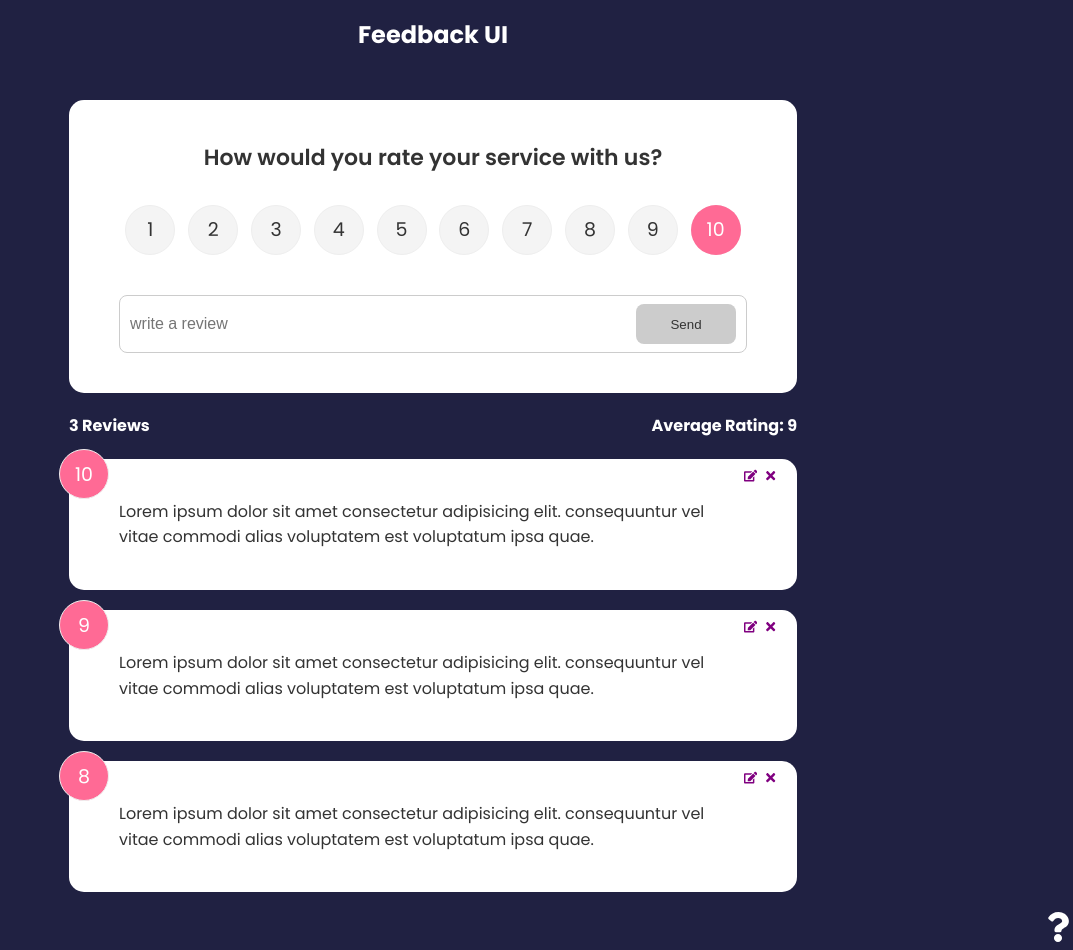
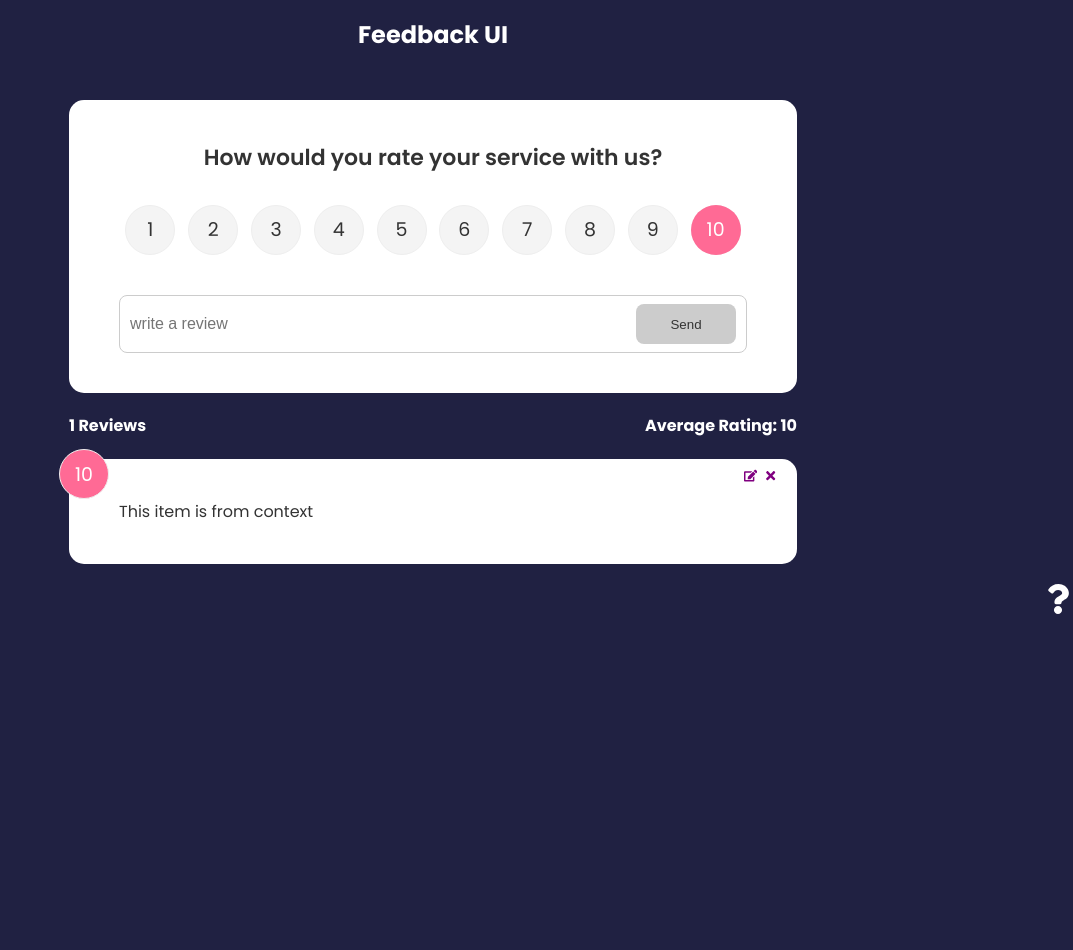
Before and after one commit to mehak2299/feedbackui, a React (Create React App) app: page / in a window 1280 px wide. Shown: the whole page, without its empty margins (207-1280 px from the left). After the commit the page ends 800 px from the top, so only its background shows below. Built offline with nearby package versions, Linux system fonts and the light colour scheme.

Commit message:
Add and delete functionality with useContext hook

```diff
--- a/src/App.js
+++ b/src/App.js
@@ -13,6 +13,7 @@ import About from './Components/About';
 import Card from './shared/Card'
 import AboutIcon from './shared/AboutIcon';
 import Post from './Components/Post';
+import { FeedbackProvider } from './context/FeedbackContext';
 function App() {
   const [Feedback, setFeedback] = useState(FeedbackData)
   const handleDelete = (id) => {
@@ -44,16 +45,17 @@ function App() {
   }
 
   return (
-    <div>
+
+      <FeedbackProvider>
       <BrowserRouter>
         <Header title={'Feedback UI'} />
         <Routes>
           <Route path='/' element={
             <>
               <div className='container'>
-                <FeedbackForm handleData={handleData} />
-                <FeedbackStats FeedbackData={Feedback} />
-                <Feedback_List FeedbackData={Feedback} handleDelete={handleDelete} handleEdit={handleEdit} />
+                <FeedbackForm />
+                <FeedbackStats />
+                <Feedback_List  handleEdit={handleEdit} />
               </div>
             </>
           }></Route>
@@ -63,8 +65,9 @@ function App() {
         </Routes>
         <AboutIcon />
       </BrowserRouter>
+      </FeedbackProvider>
 
-    </div>
+
   );
 }
 
--- a/src/Components/FeedbackForm.jsx
+++ b/src/Components/FeedbackForm.jsx
@@ -2,11 +2,16 @@ import React, { useState } from 'react'
 import Card from '../shared/Card'
 import RatingSelect from './RatingSelect'
 import Button from './Button'
+import { useContext } from 'react'
+import FeedbackContext from '../context/FeedbackContext'
+import { v4 as uuidv4 } from 'uuid';
+
 export default function FeedbackForm({handleData}) {
     const [text, setText] = useState('')
     const [btnDisabled, setBtnDisabled] = useState(true)
     const [message, setMessage] = useState('')
     const[rating,setRating]=useState()
+    const{feedback,setFeedback,addFeedback}=useContext(FeedbackContext)
     const handleTextChange = (e) => {
         if (text === '') {
             setBtnDisabled(true)
@@ -29,13 +34,14 @@ export default function FeedbackForm({handleData}) {
     const handleSubmit=(e)=>{
         e.preventDefault()
         if(text.trim().length>=10&&rating)
-        {
+        {  const id=uuidv4();
             const newFeedback={
                 text,
-                rating
+                rating,
+                id
             }
             console.log(newFeedback)
-            handleData(newFeedback)
+            addFeedback(newFeedback)
             setText(' ')
 
         }
--- a/src/Components/FeedbackStats.jsx
+++ b/src/Components/FeedbackStats.jsx
@@ -1,27 +1,28 @@
-import React from 'react'
+import React,{useContext}from 'react'
 import PropTypes from 'prop-types'
-export default function FeedbackStats({FeedbackData}) {
+import FeedbackContext from '../context/FeedbackContext'
+
+export default function FeedbackStats() {
+    const{feedback}=useContext(FeedbackContext)
+
     const AverageRating=()=>{
-        let average=FeedbackData.reduce((acc,curr)=>{
+        let average=feedback.reduce((acc,curr)=>{
                return acc+curr.rating
         },0)
-        if(FeedbackData.length===0)
+        if(feedback.length===0)
         {
             return 0;
         }
         else{
-        let avg= average/FeedbackData.length;
+        let avg= average/feedback.length;
         return avg=avg.toFixed(1).replace(/[.,]0$/,'');
         }
 
     }
     return (
     <div className='feedback-stats'>
-        <h4>{FeedbackData.length} Reviews</h4>
+        <h4>{feedback.length} Reviews</h4>
         <h4>Average Rating:  {AverageRating()}</h4>
     </div>
   )
 }
-FeedbackStats.propTypes = {
-    FeedbackData: PropTypes.array.isRequired,
-}
--- a/src/Components/Feedback_Item.jsx
+++ b/src/Components/Feedback_Item.jsx
@@ -2,10 +2,15 @@ import React, { useState } from 'react'
 import PropTypes from 'prop-types'
 import Card from '../shared/Card'
 import { FaTimes,FaEdit} from 'react-icons/fa'
-
-export default function Feedback_Item({ item,handleDelete,handleEdit}) {
+import { useContext } from 'react'
+import FeedbackContext from '../context/FeedbackContext'
+export default function Feedback_Item({ item,handleEdit}) {
     const [rating, setRating] = useState(7)
     const [text, setText] = useState("This is an example of feedbackItem")
+    const{feedback,setFeedback,deleteFeedback}=useContext(FeedbackContext)
+
+
+
     return (
         <Card reverse={false}>
 
@@ -14,7 +19,7 @@ export default function Feedback_Item({ item,handleDelete,handleEdit}) {
             <button className='edit' onClick={()=>{handleEdit(item.id)}}>
                 <FaEdit color='purple'/>
             </button>
-            <button className='close' onClick={()=>{handleDelete(item.id)}}>
+            <button className='close' onClick={()=>{deleteFeedback(item.id)}}>
                 <FaTimes color='purple' />
             </button>
 
--- a/src/Components/Feedback_List.jsx
+++ b/src/Components/Feedback_List.jsx
@@ -1,18 +1,19 @@
-import React from 'react'
+import React, { useEffect } from 'react'
 import Feedback_Item from './Feedback_Item'
-import PropTypes from 'prop-types'
 import FeedbackData from '../Data/FeedbackData'
+import { useContext } from 'react'
+import FeedbackContext from '../context/FeedbackContext'
 import{motion,AnimatePresence} from 'framer-motion'
-export default function Feedback_List({ FeedbackData,handleDelete,handleEdit }) {
-
-    if (!FeedbackData || FeedbackData.length <= 0) {
+export default function Feedback_List({ handleDelete,handleEdit }) {
+   const{feedback}=useContext(FeedbackContext)
+    if (!feedback || feedback.length <= 0) {
         return <p>No Feedback Data</p>
     }
-
+   console.log('feedback',feedback)
     return (
         <div className='feedback-list'>
             <AnimatePresence>
-            {FeedbackData.map((item) => {
+            {feedback.map((item) => {
                 return (
                     <motion.div key={item.id}
                     initial={{opacity:0}}
@@ -21,7 +22,6 @@ export default function Feedback_List({ FeedbackData,handleDelete,handleEdit })
                        <Feedback_Item
                         key={item.id}
                         item={item}
-                        handleDelete={handleDelete}
                         handleEdit={handleEdit}/>
                     </motion.div>
 
@@ -31,7 +31,3 @@ export default function Feedback_List({ FeedbackData,handleDelete,handleEdit })
         </div>
     )
 }
-
-Feedback_List.propTypes = {
-    FeedbackData: PropTypes.array.isRequired
-}
--- /dev/null
+++ b/src/context/FeedbackContext.jsx
@@ -0,0 +1,32 @@
+import { createContext, useState } from "react";
+
+const FeedbackContext = createContext();
+export const FeedbackProvider = ({ children }) => {
+  const [feedback, setFeedback] = useState([
+    { id: 1, text: "This item is from context", rating: 10 },
+  ]);
+  const addFeedback = (newFeedback) => {
+    setFeedback([...feedback, newFeedback]);
+  };
+  const deleteFeedback = (id) => {
+    const data = feedback.filter((item) => {
+      if (item.id !== id) {
+        return id;
+      }
+    });
+    if(window.confirm("Are you sure you want to delete")){
+    setFeedback(data);
+    }
+  };
+  const editFeedback=(item)=>{
+
+  }
+
+  return (
+    <FeedbackContext.Provider value={{ feedback, setFeedback, addFeedback ,deleteFeedback}}>
+      {children}
+    </FeedbackContext.Provider>
+  );
+};
+
+export default FeedbackContext;
```
